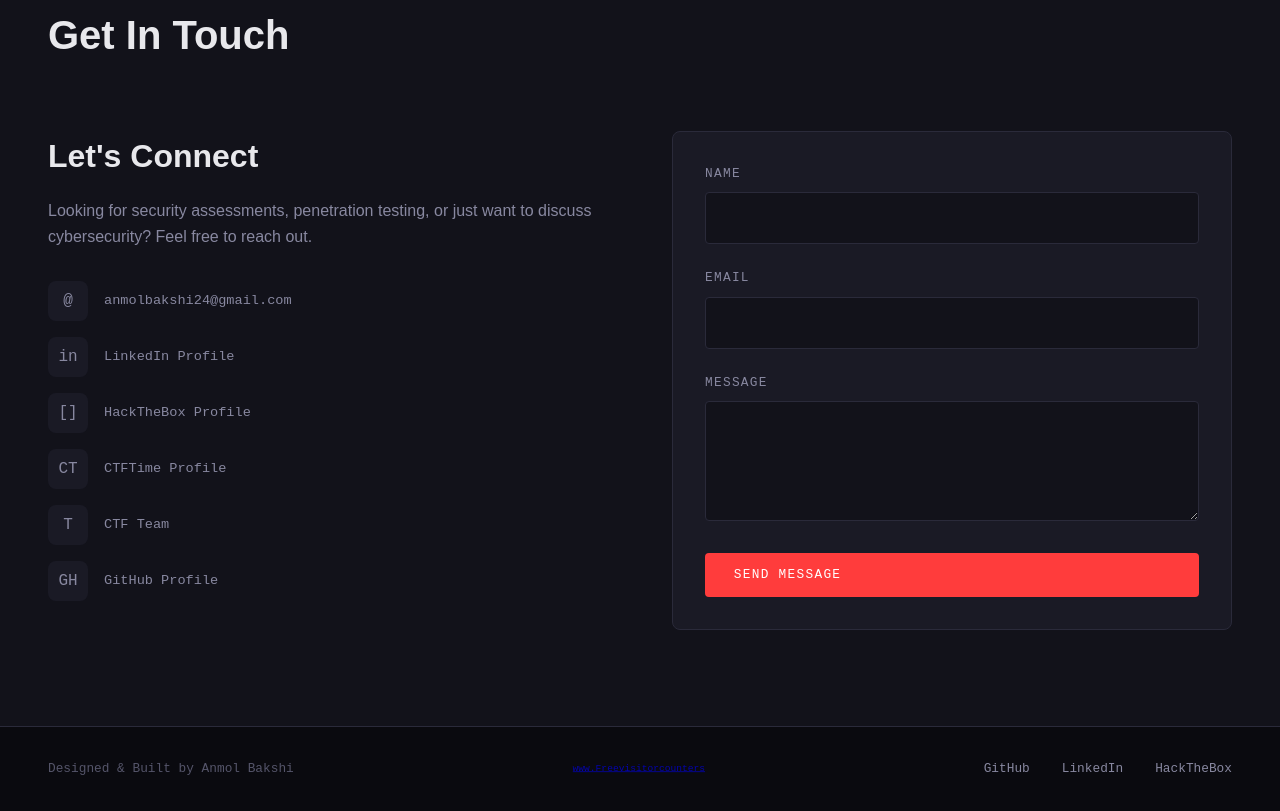
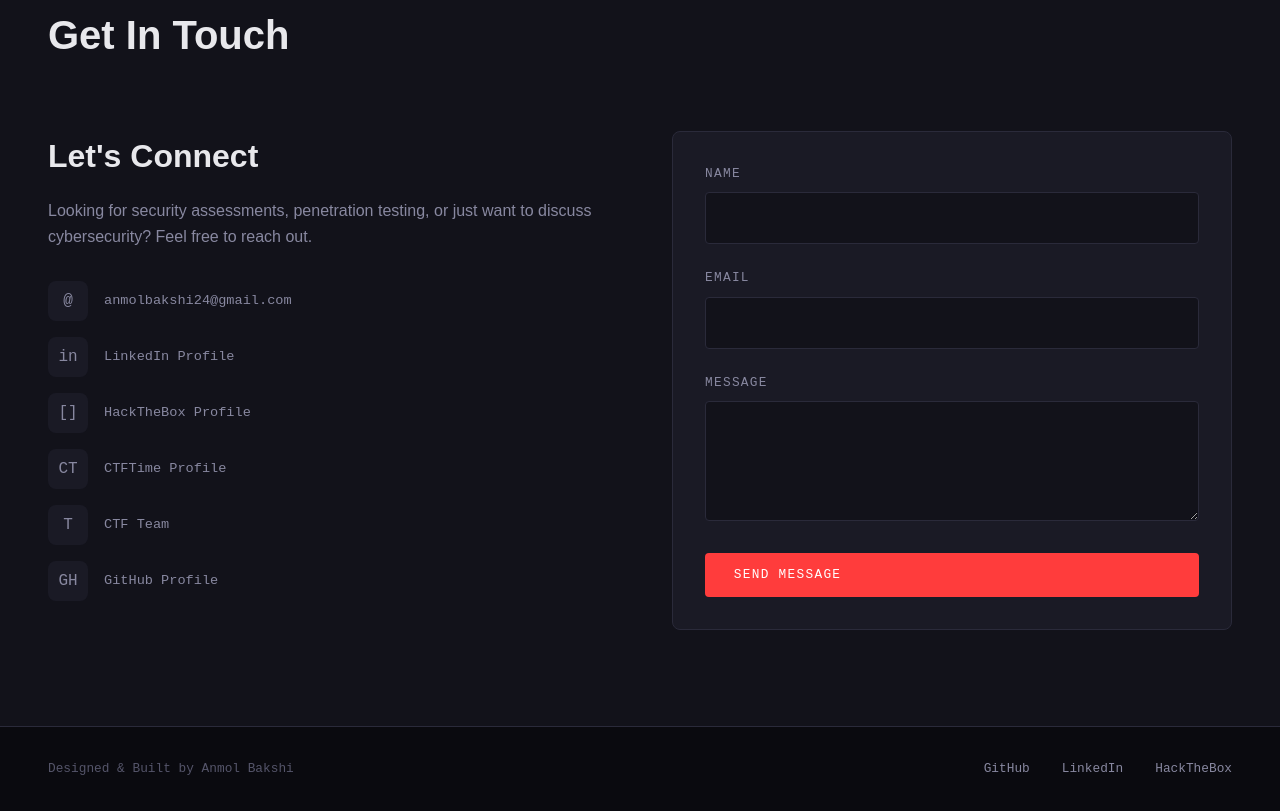
Before and after one commit to Ella-Bakshi/personal-portfolio, a plain HTML site: page index.html in a window 1280 px wide. Shown: the part 10432-11243 px from the top of the page. Drawn offline with Linux system fonts and the light colour scheme; a script that the page names is missing.

Commit message:
fix counter

```diff
--- a/index.html
+++ b/index.html
@@ -2136,7 +2136,7 @@
     <footer>
         <p>Designed & Built by Anmol Bakshi</p>
         <div class="visitor-counter">
-            <a href='http://www.freevisitorcounters.com'>www.Freevisitorcounters</a> <script type='text/javascript' src='https://www.freevisitorcounters.com/auth.php?id=bebf12bac42c6dd0a21907b32f7852d3bfad4258'></script>
+            <script type='text/javascript' src='https://www.freevisitorcounters.com/auth.php?id=bebf12bac42c6dd0a21907b32f7852d3bfad4258'></script>
             <script type="text/javascript" src="https://www.freevisitorcounters.com/en/home/counter/1454954/t/7"></script>
         </div>
         <div class="footer-links">
```
